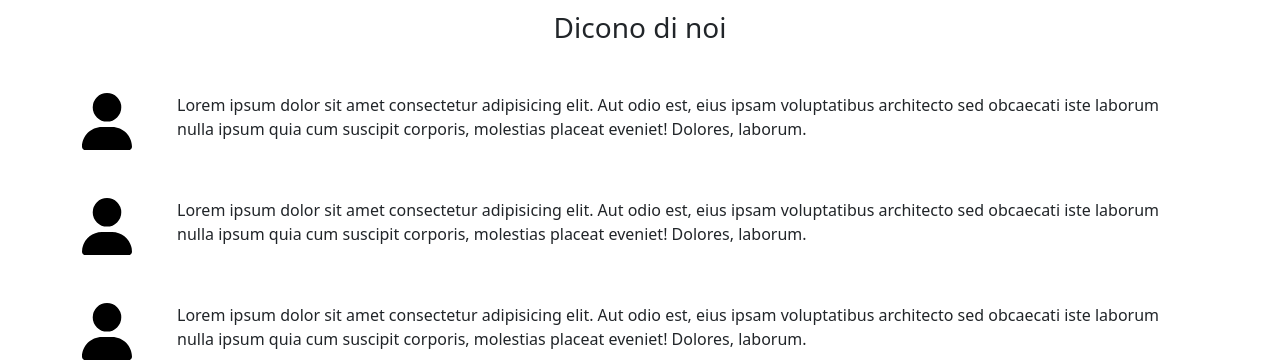
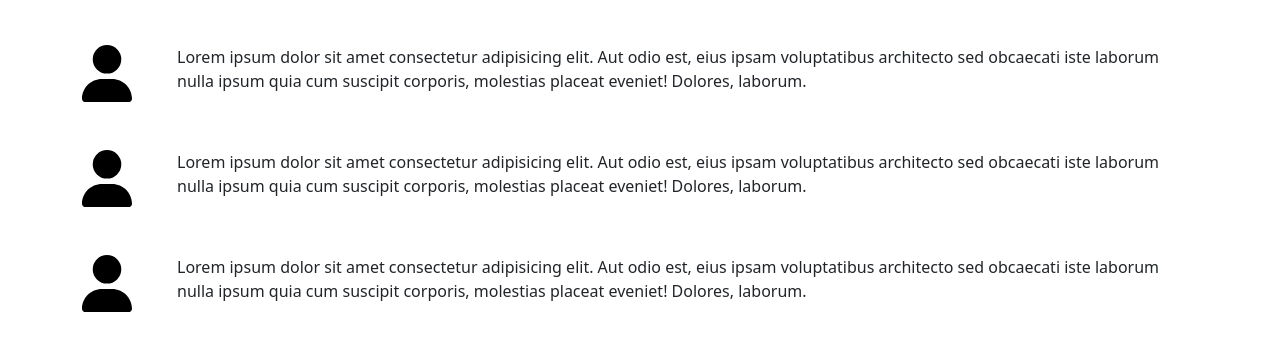
Before and after one commit to ageria20/epicode_S6_L2, a plain HTML site: page index.html in a window 1280 px wide. Shown: the part 2803-3163 px from the top of the page. Drawn offline with nearby package versions, Linux system fonts and the light colour scheme.

Commit message:
pagina finita

```diff
--- a/index.html
+++ b/index.html
@@ -265,8 +265,8 @@
         </div>
       </div>
       <div class="container mt-5">
-        <h3 id="welcomeSummer">Offerta del Giorno</h3>
         <div class="row">
+          <h3 id="welcomeSummer">Offerta del Giorno</h3>
           <div class="col-12 col-md-8">
             <img
               src="https://images.unsplash.com/photo-1602587703181-a881ceb3abaa?q=80&w=1989&auto=format&fit=crop&ixlib=rb-4.0.3&ixid=M3wxMjA3fDB8MHxwaG90by1wYWdlfHx8fGVufDB8fHx8fA%3D%3D"
@@ -326,7 +326,7 @@
                   class="object-fit-cover mb-2 w-100"
                 />
               </div>
-              <div class="container mt-5">
+              <div class="container mb-5">
                 <h3 class="text-center mb-5" id="recensioni">Dicono di noi</h3>
                 <div class="row mb-5">
                   <div class="col-1">
```
